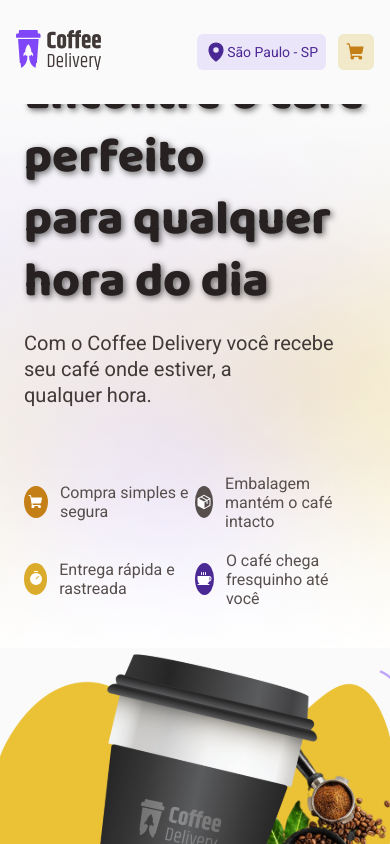
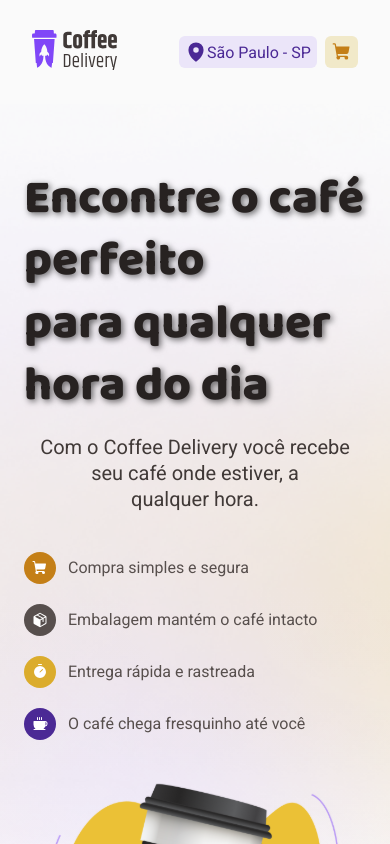
Before and after one commit to antonioalexandre1984/CoffeeDeliveryNov2025, a React (Vite) app: page / in a window 390 px wide. Shown: the top 844 px of the page. Built offline with nearby package versions, Linux system fonts and the light colour scheme.

Commit message:
Ajuste no banner

```diff
--- a/src/Pages/ConfirmationOrderPage/index.tsx
+++ b/src/Pages/ConfirmationOrderPage/index.tsx
@@ -4,10 +4,10 @@
 } from "./styles";
 import { CompleteOrderForm } from "./components/CompleteOrderForm";
 import { SelectedCoffees } from "./components/SelectedCoffees";
-import { FormProvider, useForm , useFormContext } from "react-hook-form";
+import { FormProvider, useForm /* , useFormContext */ } from "react-hook-form";
 import * as zod from "zod";
 import { zodResolver } from "@hookform/resolvers/zod";
-import { useEffect } from "react";
+/* import { useEffect } from "react"; */
 import { useNavigate } from "react-router-dom";
 import { useCart } from "../../hooks/useCart";
 
--- a/src/Pages/ConfirmationOrderPage/styles.ts
+++ b/src/Pages/ConfirmationOrderPage/styles.ts
@@ -1,23 +1,124 @@
+import { RegularText, TitleText } from "../../components/Typography";
 import styled from "styled-components";
+import introBackground from "../../assets/BannerBackground.png";
+import { rgba } from "polished";
 
-export const CompleteOrderPageContainer = styled.form`
+// ----------------------------------------------------
+// BANNER CONTAINER
+// ----------------------------------------------------
+
+export const CompleteOrderPageContainer = styled.section`
 	width: 100%;
+	/* Mobile-First: Uma altura maior para comportar o conteúdo empilhado */
+	height: auto;
+	padding-top: 4rem; /* Garante espaço no topo */
+	padding-bottom: 4rem; /* Garante espaço na base */
+
+	background: ${({
+		theme,
+	}) => `url(${introBackground}) no-repeat center, linear-gradient(
+    0deg,
+    ${theme.colors["base-white"]} 0%,
+    ${rgba(theme.colors["base-background"], 0.2)} 50%,
+    ${theme.colors["base-background"]} 100%
+  )`};
+	background-size: cover;
 	display: flex;
-	justify-content: space-between;
-	gap: 2rem;
-	margin-top: 2.5rem;
+	align-items: center;
+	justify-content: center;
 
-	/* ----------------------------------- */
-	/* RESPONSIVIDADE MÓVEL       */
-	/* ----------------------------------- */
-	@media (max-width: 768px) {
-		// Quando a tela é menor ou igual a 768px, os itens se empilham
-		flex-direction: column;
-
-		// Remove ou ajusta o espaçamento lateral se necessário para telas muito pequenas
-		gap: 1.5rem;
-
-		// Se a classe "container" já faz isso, pode ser redundante
-		padding: 0 1rem;
+	/* Desktop/Tablet (md) - Estilo original */
+	@media (min-width: ${({ theme }) => theme.breakpoints.md}) {
+		height: 34rem; /* Altura fixa no desktop */
+		padding: 0;
 	}
 `;
+
+// ----------------------------------------------------
+// BANNER CONTENT
+// ----------------------------------------------------
+
+export const BannerContent = styled.div`
+	/* MOBILE-FIRST (Padrão para telas < 768px) */
+	width: 100%;
+	padding: 0 1.5rem; /* Padding lateral para celular */
+	display: flex;
+	flex-direction: column; /* Conteúdo empilhado no mobile */
+	align-items: center;
+	gap: 2.5rem; /* Espaçamento entre os blocos (título e imagem) */
+
+	img {
+		width: 100%; /* Imagem preenche a largura no mobile */
+		max-width: 300px; /* Limita o tamanho máximo da imagem */
+		height: auto;
+	}
+
+	/*
+    DESKTOP/TABLET (md) - >= 768px
+    Volta ao layout de duas colunas (row)
+  */
+	@media (min-width: ${({ theme }) => theme.breakpoints.md}) {
+		max-width: 1120px; /* Largura máxima do container */
+		flex-direction: row; /* Coloca lado a lado */
+		align-items: center;
+		justify-content: space-between;
+		gap: 3.5rem;
+		padding: 0;
+
+		img {
+			width: 476px; /* Tamanho original da imagem */
+			height: 360px;
+			max-width: none;
+		}
+	}
+`;
+
+// ----------------------------------------------------
+// BANNER INTRO TEXTS
+// ----------------------------------------------------
+
+export const BannerIntroTitle = styled(TitleText)`
+	margin-bottom: 1rem;
+	/* Ajuste de fonte para Mobile (menor) */
+	font-size: ${({ theme }) => theme.textSizes["title-title-l"]};
+	text-align: center; /* Centraliza o texto no mobile */
+	text-shadow: 2px 2px 6px rgba(0, 0, 0, 0.6);
+
+	/* Desktop (md) - Retorna ao tamanho maior e alinhamento à esquerda */
+	@media (min-width: ${({ theme }) => theme.breakpoints.md}) {
+		font-size: ${({ theme }) => theme.textSizes["title-title-xl"]};
+		text-align: left;
+	}
+`;
+
+export const BannerIntroRegularText = styled(RegularText)`
+	font-size: ${({ theme }) => theme.textSizes["text-regular-l"]};
+	color: ${({ theme }) => theme.colors["base-subtitle"]};
+	text-align: center; /* Centraliza o texto no mobile */
+
+	@media (min-width: ${({ theme }) => theme.breakpoints.md}) {
+		text-align: left;
+	}
+`;
+
+// ----------------------------------------------------
+// BENEFÍCIOS CONTAINER
+// ----------------------------------------------------
+
+export const BannerBenefictsContainer = styled.div`
+	width: 100%;
+	display: grid;
+	/* MOBILE-FIRST: Coloca em uma única coluna no mobile */
+	grid-template-columns: 1fr;
+	row-gap: 1.25rem;
+	margin-top: 2.5rem; /* Margem ajustada para mobile */
+	margin-bottom: 0;
+
+	/* DESKTOP/TABLET (md) - >= 768px */
+	@media (min-width: ${({ theme }) => theme.breakpoints.md}) {
+		grid-template-columns: 1fr 1fr; /* Duas colunas */
+		margin-top: 4.125rem;
+	}
+`;
+
+export const BenefictsWithIcon = styled.div``;
--- a/src/Pages/HomePage/components/Banner/index.tsx
+++ b/src/Pages/HomePage/components/Banner/index.tsx
@@ -15,7 +15,7 @@
 		<BannerContainer>
 			<BannerContent className="container">
 				<section className="">
-					<BannerIntroTitle>
+					<BannerIntroTitle size="xl">
 						Encontre o café perfeito <br />
 						para qualquer hora do dia
 					</BannerIntroTitle>
--- a/src/Pages/HomePage/components/Banner/styles.ts
+++ b/src/Pages/HomePage/components/Banner/styles.ts
@@ -1,78 +1,124 @@
 import { RegularText, TitleText } from "../../../../components/Typography";
 import styled from "styled-components";
-import introBackground from '../../../../assets/intro-background.png'
-import {rgba} from 'polished'
+import introBackground from "../../../../assets/BannerBackground.png";
+import { rgba } from "polished";
+
+// ----------------------------------------------------
+// 1. BANNER CONTAINER
+// ----------------------------------------------------
 
 export const BannerContainer = styled.section`
 	width: 100%;
-height: 34rem;
+	/* MOBILE-FIRST: Altura auto e padding para se adaptar ao conteúdo empilhado */
+	height: auto;
+	padding: 4rem 0;
 
-background: ${({ theme }) => `url(${introBackground}) no-repeat center,linear-gradient(
+	background: ${({
+		theme,
+	}) => `url(${introBackground}) no-repeat center, linear-gradient(
     0deg,
-    ${theme.colors['base-white']} 0%,
-    ${rgba(theme.colors['base-background'], 0.2)} 50%,
-    ${theme.colors['base-background']} 100%
-)`}; ;
+    ${theme.colors["base-white"]} 0%,
+    ${rgba(theme.colors["base-background"], 0.2)} 50%,
+    ${theme.colors["base-background"]} 100%
+  )`};
 	background-size: cover;
 	display: flex;
 	align-items: center;
 	justify-content: center;
-`
 
-export const BannerContent = styled.div`
-	display: flex;
-	align-items: top;
-	justify-content: space-between;
-	gap: 3.5rem;
-
-
-	img {
-		width: 476px;
-		height: 360px;
-	}
-
-	/* ----------------------------------- */
-	/* RESPONSIVIDADE MÓVEL       */
-	/* ----------------------------------- */
-	@media (max-width: 768px) {
-        width: 100%;
-		display: flex;
-        align-items: center;
-		margin-top: 20rem;
-		// Quando a tela é menor ou igual a 768px, os itens se empilham
-		flex-direction: column;
-
-		// Remove ou ajusta o espaçamento lateral se necessário para telas muito pequenas
-		gap: 2.5rem;
-
-		// Se a classe "container" já faz isso, pode ser redundante
-		padding:1.5rem;
+	/* Desktop/Tablet (md) - >= 768px: Estilo original fixo */
+	@media (min-width: ${({ theme }) => theme.breakpoints.md}) {
+		height: 34rem;
+		padding: 0;
 	}
 `;
 
+// ----------------------------------------------------
+// 2. BANNER CONTENT
+// ----------------------------------------------------
+
+export const BannerContent = styled.div`
+	/* MOBILE-FIRST (Padrão para telas < 768px) */
+	width: 100%;
+	padding: 0 1.5rem; /* Padding lateral para telas pequenas */
+	display: flex;
+	flex-direction: column; /* Conteúdo empilhado: Texto em cima, Imagem embaixo */
+	align-items: center; /* Centraliza itens */
+	gap: 2.5rem;
+
+	/* Ajuste para o conteúdo do CupCoffee */
+	img {
+		width: 100%; /* Imagem preenche a largura no mobile */
+		max-width: 300px; /* Limita o tamanho máximo */
+		height: auto;
+	}
+
+	/*
+    Desktop/Tablet (md) - >= 768px
+    Retorna ao layout original de duas colunas (row)
+  */
+	@media (min-width: ${({ theme }) => theme.breakpoints.md}) {
+		max-width: 1120px; /* Limita a largura principal (baseado na sua classe 'container') */
+		flex-direction: row; /* Coloca lado a lado */
+		align-items: center; /* Alinha no meio (ou 'top' se preferir) */
+		justify-content: space-between;
+		gap: 3.5rem;
+		padding: 0;
+
+		img {
+			width: 476px; /* Tamanho original da imagem */
+			height: 360px;
+			max-width: none;
+		}
+	}
+`;
+
+// ----------------------------------------------------
+// 3. BANNER INTRO TEXTS
+// ----------------------------------------------------
+
 export const BannerIntroTitle = styled(TitleText)`
 	margin-bottom: 1rem;
-font-size: ${({theme})=> theme.textSizes["title-title-xl"]};
+	/* MOBILE-FIRST: Usa um tamanho de fonte menor e centraliza o texto */
+	//font-size: ${({ theme }) => theme.textSizes["title-title-xl"]};
+	text-align: left;
 	text-shadow: 2px 2px 6px rgba(0, 0, 0, 0.6);
-
-`
+	/* Desktop (md) - >= 768px: Retorna ao tamanho e alinhamento original */
+	@media (max-width: ${({ theme }) => theme.breakpoints.sm}) {
+		font-size: ${({ theme }) => theme.textSizes["title-title-m"]};
+		text-align: left;
+	}
+`;
 
 export const BannerIntroRegularText = styled(RegularText)`
-font-size: ${({theme})=> theme.textSizes["text-regular-l"]};
-color:${({theme})=> theme.colors["base-subtitle"]};
+	font-size: ${({ theme }) => theme.textSizes["text-regular-l"]};
+	color: ${({ theme }) => theme.colors["base-subtitle"]};
+	text-align: center; /* Centraliza no mobile */
 
-`
+	@media (min-width: ${({ theme }) => theme.breakpoints.md}) {
+		text-align: left;
+	}
+`;
+
+// ----------------------------------------------------
+// 4. BANNER BENEFÍCIOS CONTAINER
+// ----------------------------------------------------
 
 export const BannerBenefictsContainer = styled.div`
 	width: 100%;
 	display: grid;
+	/* MOBILE-FIRST: Uma coluna para empilhar os benefícios */
+	grid-template-columns: 1fr;
+	row-gap: 1.25rem;
+	margin-top: 2.5rem; /* Margem ajustada para mobile */
+	margin-bottom: 0;
+
+	/* Desktop/Tablet (md) - >= 768px: Duas colunas */
+	@media (min-width: ${({ theme }) => theme.breakpoints.md}) {
 		grid-template-columns: 1fr 1fr;
-row-gap: 1.25rem;
-margin-top:4.125rem;
+		margin-top: 4.125rem;
+	}
+`;
 
-@media (max-width: 768px) {
-	margin-bottom: 0;
-}
-`
-
-export const BenefictsWithIcon = styled.div``
+// Exportação mantida, assumindo que esta é usada em outro lugar.
+export const BenefictsWithIcon = styled.div``;
--- a/src/components/Header/styles.ts
+++ b/src/components/Header/styles.ts
@@ -1,11 +1,15 @@
 import styled, { css } from "styled-components";
 
 interface HeaderButtonProps {
-    $variant: "purple" | "yellow"
+	$variant: "purple" | "yellow";
 }
 
+// ----------------------------------------------------
+// 1. HEADER CONTAINER
+// ----------------------------------------------------
+
 export const HeaderContainer = styled.header`
-	width: 100%;
+	max-width: 100%;
 	background: ${({ theme }) => theme.colors["base-background"]};
 	display: flex;
 	align-items: center;
@@ -16,66 +20,122 @@
 	left: 0;
 	z-index: 5;
 
+	/* /* Mobile-First (Padrão para telas < 375px) */
 	> div {
+		/* AFASTA O MÁXIMO POSSÍVEL NO MOBILE */
+		padding: 0 1rem;
+		max-width: 100%;
 		width: 100%;
 		display: flex;
 		align-items: center;
 		justify-content: space-between;
 	}
 
-	/* --- RESPONSIVIDADE PARA MOBILE --- */
-	@media (max-width: 768px) {
-		// Empilha os itens (Detalhes e Ilustração) verticalmente
-		// Alinha os itens flexíveis ao centro quando empilhados
-		align-items: center;
+	/* SM (Celulares grandes) - >= 375px */
+	@media (min-width: ${({ theme }) => theme.breakpoints.sm}) {
+		max-width: 100%;
 		padding: 0 1rem;
+		overflow: hidden;
+	}
+
+	/* SM (Celulares grandes) - >= 375px */
+	 	@media (min-width: ${({ theme }) => theme.breakpoints.md}) {
+		> div {
+			padding: 0.5rem;
+			overflow-y: hidden;
+		}
+	}
+
+	/* MD (Tablets/Surface Retrato) - >= 768px */
+	@media (min-width: ${({ theme }) => theme.breakpoints.lg}) {
+		> div {
+			width: 100%;
+			max-width: 950px;
+			padding:0 5rem; /* Remove padding se o max-width centraliza */
+			display: flex;
+			//justify-content: space-between;
+		}
+	}
+
+	/* LG (Notebooks Pequenos) - >= 992px */
+	@media (max-width: ${({ theme }) => theme.breakpoints.md}) {
+		/* Se houver necessidade de mais padding ou ajustes */
+		padding: 0 1rem;
+
 	}
 `;
+
+// ----------------------------------------------------
+// 2. HEADER BUTTON CONTAINER
+// ----------------------------------------------------
 
 export const HeaderButtonContainer = styled.div`
 	display: flex;
 	align-items: center;
+	/* MOBILE-FIRST: Mantém gap MÍNIMO para economizar espaço horizontal */
+	gap: 0.5rem;
+
+	/* MD (Tablets/Desktops): Aumenta o gap para melhor leitura */
+	@media (min-width: ${({ theme }) => theme.breakpoints.md}) {
 		gap: 0.75rem;
-`
+	}
+`;
+
+// ----------------------------------------------------
+// 3. HEADER BUTTON
+// ----------------------------------------------------
 
 export const HeaderButton = styled.button<HeaderButtonProps>`
 	display: flex;
 	align-items: center;
 	justify-content: center;
 	border: none;
-height: 2.3rem;
-min-height: 2.3rem;
+	/* DIMINUIÇÃO: Altura e padding mínimos para MOBILE */
+	height: 2rem;
+	min-height: 2rem;
 	border-radius: 6px;
-padding: 0 0.5rem;
+	padding: 0 0.4rem;
 	position: relative;
 	cursor: pointer;
-font-size: ${({theme})=> theme.textSizes["text-regular-s"]};
+	font-size: ${({ theme }) => theme.textSizes["text-regular-m"]};
 
-
-span{
-    position: absolute;
-    height: 1.25rem;
-    width: 1.25rem;
+	span {
+		/* DIMINUIÇÃO: Bolha menor para o mobile */
+		height: 1rem;
+		width: 1rem;
 		border-radius: 50%;
-    color: ${({theme})=> theme.colors["base-white"]};
-    top: calc(-1.125rem/2);
-    right: calc(-1.125rem/2);
-    font-size: 0.75rem;
+		color: ${({ theme }) => theme.colors["base-white"]};
+		top: calc(-0.8rem / 2);
+		right: calc(-0.8rem / 2);
+		font-size: 0.65rem;
 		font-weight: 700;
 		display: flex;
 		align-items: center;
 		justify-content: center;
 	}
 
-${({$variant,theme})=> css`
+	/* MD (Tablets/Desktops): Retorna aos tamanhos originais/maiores */
+	@media (min-width: ${({ theme }) => theme.breakpoints.md}) {
+		height: 2.3rem;
+		min-height: 2.3rem;
+		padding: 0 0.5rem;
+		font-size: ${({ theme }) => theme.textSizes["text-regular-s"]};
+
+		span {
+			height: 1.25rem;
+			width: 1.25rem;
+			top: calc(-1.125rem / 2);
+			right: calc(-1.125rem / 2);
+			font-size: 0.75rem;
+		}
+	}
+
+	${({ $variant, theme }) => css`
 		background: ${theme.colors[`brand-${$variant}-light`]};
 		color: ${theme.colors[`brand-${$variant}-dark`]};
 
-    span{
+		span {
 			background: ${theme.colors[`brand-${$variant}-dark`]};
 		}
 	`}
-
-
-
-`
+`;
```
Also changed, not shown: src/styles/global.ts (+10 -8 lines), src/styles/themes/default.ts (+9 -0 lines), src/assets/BannerBackground.png (renamed from src/assets/intro-background.png), 1 other file (tests, documents, lock files or other folders). Lines whose indentation alone changed are shown as unchanged.
